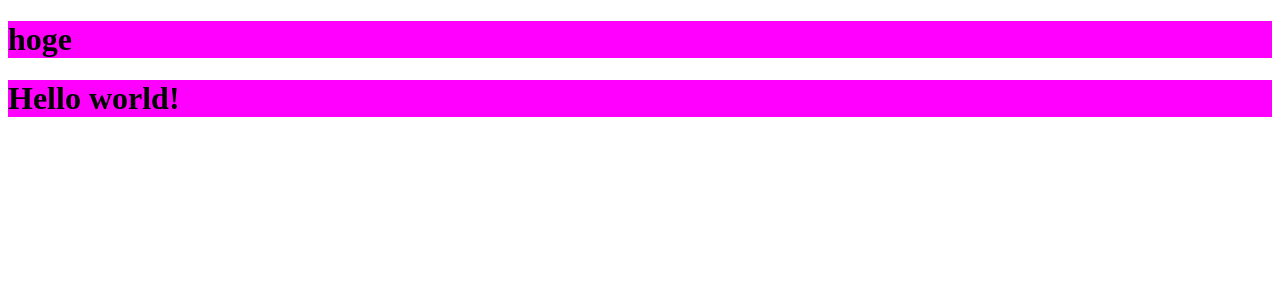
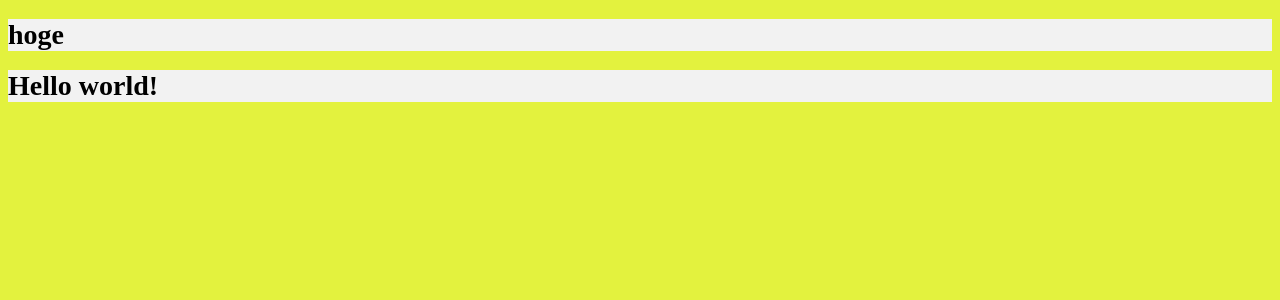
Before and after one commit to G-Shino/spike-nuxt-js, a Nuxt app: page / in a window 1280 px wide. Shown: the top 300 px of the page. Built offline with nearby package versions, Linux system fonts and the light colour scheme.

Commit message:
共通scssの追加

```diff
--- /dev/null
+++ b/assets/sass/app.scss
@@ -0,0 +1,5 @@
+// Variables
+@import "variables";
+
+// common
+@import "common";
--- /dev/null
+++ b/assets/sass/common.scss
@@ -0,0 +1,8 @@
+html{
+  font-size: 62.5%;
+}
+
+body{
+  background-color: $color-bg;
+  font-size: 1.4rem;
+}
--- /dev/null
+++ b/assets/sass/variables.scss
@@ -0,0 +1 @@
+$color-bg: #e3f23e
--- a/layouts/default.vue
+++ b/layouts/default.vue
@@ -6,7 +6,7 @@
 </template>
 
 <style scoped lang="scss">
-  $color-bg: rgb(255, 0, 255);
+  $color-bg: #f2f2f2;
   h1{
     background-color: $color-bg;
   }
--- /dev/null
+++ b/nuxt.config.js
@@ -0,0 +1,3 @@
+export default {css:[
+  {src: "@/assets/sass/app.scss", lang: "scss"}
+]}
```
